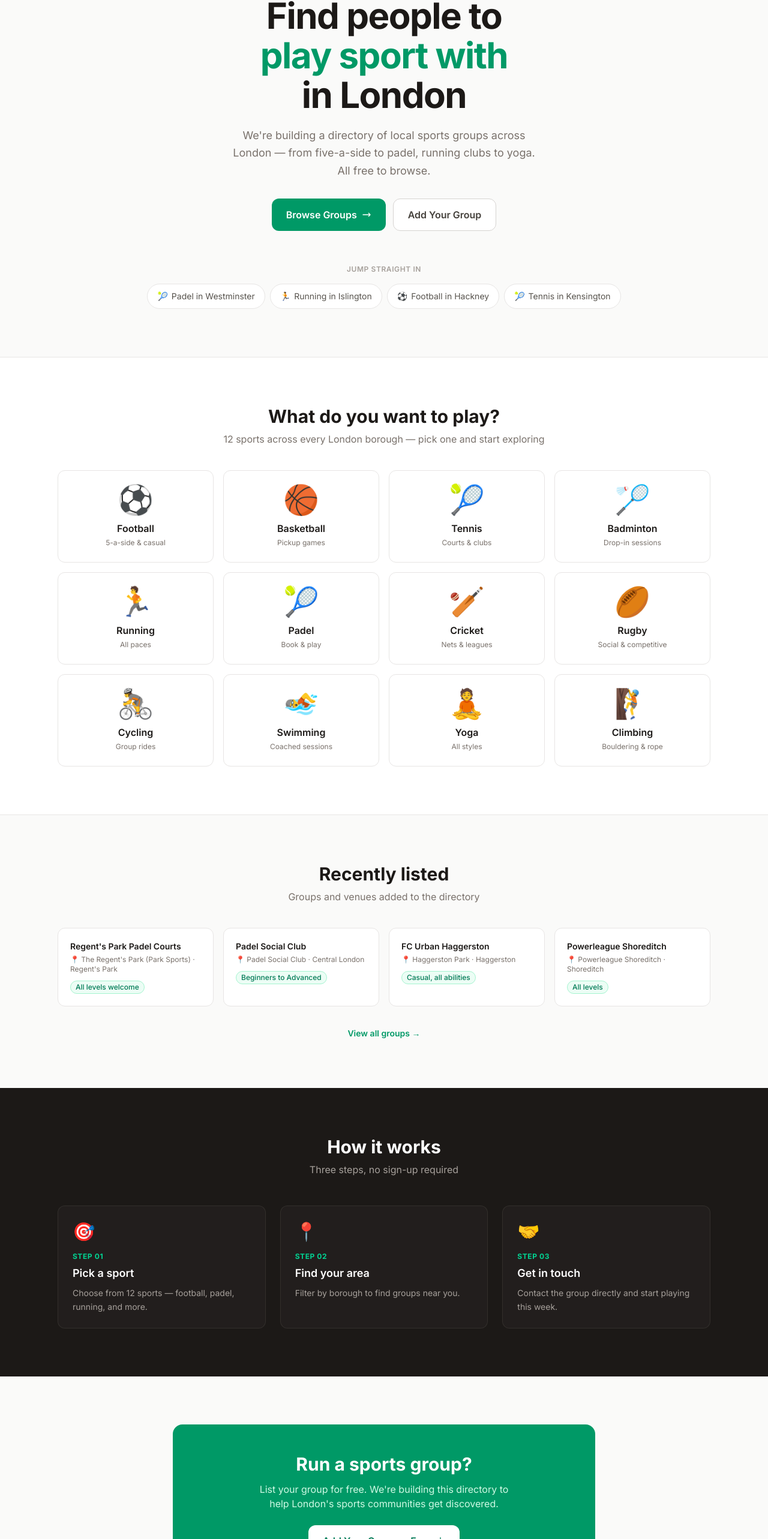
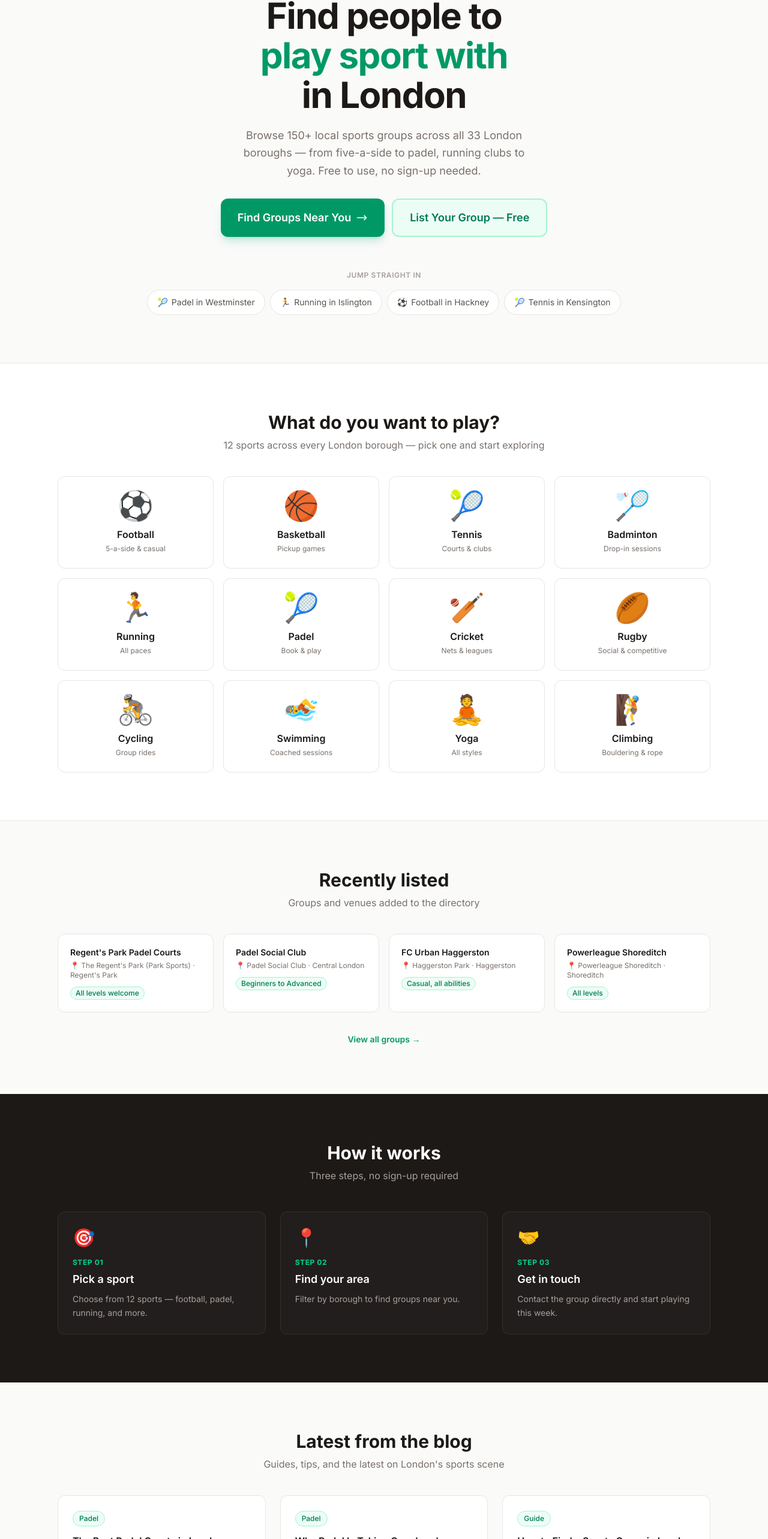
Before and after one commit to longman-ai/london-sports, a Next.js app: page / in a window 1280 px wide. Shown: the part 222-2788 px from the top of the page at 60% size. Built offline with nearby package versions, Linux system fonts and the light colour scheme.

Commit message:
Boost content score: richer meta, stronger CTAs, blog section, Twitter card, canonical URL

```diff
--- a/app/layout.tsx
+++ b/app/layout.tsx
@@ -10,32 +10,45 @@ const inter = Inter({
 export const metadata: Metadata = {
   title: "London Sports Community | Find Sports Groups Across London",
   description:
-    "Connect with local sports groups across London. Find football, basketball, tennis, badminton, running, and padel communities in your borough.",
+    "Find and join local sports groups across all 33 London boroughs. Browse 150+ football, basketball, tennis, padel, running, and yoga communities — all free, no sign-up required.",
   keywords: [
-    "london sports",
-    "sports groups london",
-    "football london",
+    "london sports groups",
+    "sports groups near me london",
+    "find sports partners london",
+    "football groups london",
     "basketball london",
-    "tennis london",
-    "padel london",
-    "running groups london",
+    "tennis groups london",
+    "padel courts london",
+    "running clubs london",
+    "yoga classes london",
+    "badminton london",
     "sports communities london",
-    "london fitness groups"
+    "london fitness groups",
+    "local sports london",
+    "play sport london"
   ],
   metadataBase: new URL("https://londonsportscommunity.co.uk"),
   openGraph: {
-    title: "London Sports Community",
-    description: "Find your sport across London",
+    title: "London Sports Community | Find Local Sports Groups Across All 33 Boroughs",
+    description: "Browse 150+ sports groups across every London borough. Football, padel, running, tennis, yoga and more — all free, no sign-up required.",
     url: "https://londonsportscommunity.co.uk",
     siteName: "London Sports Community",
     type: "website"
+  },
+  twitter: {
+    card: "summary_large_image",
+    title: "London Sports Community | Find Local Sports Groups",
+    description: "Browse 150+ sports groups across every London borough. Free directory, no sign-up required."
+  },
+  alternates: {
+    canonical: "https://londonsportscommunity.co.uk"
   }
 };
 
 export const viewport: Viewport = {
   width: "device-width",
   initialScale: 1,
-  themeColor: "#2563eb"
+  themeColor: "#059669"
 };
 
 export default function RootLayout({
--- a/app/page.tsx
+++ b/app/page.tsx
@@ -50,24 +50,24 @@ export default function Home() {
               </h1>
 
               <p className="text-lg text-stone-500 max-w-lg mx-auto leading-relaxed mb-8">
-                We&apos;re building a directory of local sports groups across London — from five-a-side to padel, running clubs to yoga. All free to browse.
+                Browse 150+ local sports groups across all 33 London boroughs — from five-a-side to padel, running clubs to yoga. Free to use, no sign-up needed.
               </p>
 
               <div className="flex flex-col sm:flex-row gap-3 justify-center">
                 <Link
                   href="/browse"
-                  className="inline-flex items-center justify-center gap-2 px-6 py-3.5 text-white bg-emerald-600 rounded-xl font-semibold hover:bg-emerald-700 transition-colors"
+                  className="inline-flex items-center justify-center gap-2 px-7 py-4 text-white bg-emerald-600 rounded-xl font-semibold text-lg hover:bg-emerald-700 transition-colors shadow-lg shadow-emerald-600/20"
                 >
-                  Browse Groups
-                  <svg className="w-4 h-4" fill="none" viewBox="0 0 24 24" stroke="currentColor">
+                  Find Groups Near You
+                  <svg className="w-5 h-5" fill="none" viewBox="0 0 24 24" stroke="currentColor">
                     <path strokeLinecap="round" strokeLinejoin="round" strokeWidth={2} d="M17 8l4 4m0 0l-4 4m4-4H3" />
                   </svg>
                 </Link>
                 <Link
                   href="/submit"
-                  className="inline-flex items-center justify-center gap-2 px-6 py-3.5 text-stone-700 bg-white border border-stone-300 rounded-xl font-semibold hover:border-stone-400 hover:bg-stone-50 transition-all"
+                  className="inline-flex items-center justify-center gap-2 px-7 py-4 text-emerald-700 bg-emerald-50 border-2 border-emerald-200 rounded-xl font-semibold text-lg hover:border-emerald-400 hover:bg-emerald-100 transition-all"
                 >
-                  Add Your Group
+                  List Your Group — Free
                 </Link>
               </div>
             </div>
@@ -174,22 +174,61 @@ export default function Home() {
           </div>
         </section>
 
+        {/* Latest from the Blog */}
+        <section className="py-16 md:py-20 bg-stone-50 w-full flex justify-center">
+          <div className="w-full max-w-6xl px-5 sm:px-8">
+            <div className="text-center mb-10">
+              <h2 className="text-2xl md:text-3xl font-bold text-stone-900 mb-2">
+                Latest from the blog
+              </h2>
+              <p className="text-stone-500">
+                Guides, tips, and the latest on London&apos;s sports scene
+              </p>
+            </div>
+            <div className="grid grid-cols-1 md:grid-cols-3 gap-6">
+              {[
+                { title: 'The Best Padel Courts in London: 2026 Guide', slug: 'best-padel-courts-london-2026', tag: 'Padel' },
+                { title: 'Why Padel Is Taking Over London', slug: 'why-padel-taking-over-london', tag: 'Padel' },
+                { title: 'How to Find a Sports Group in London', slug: 'how-to-find-sports-group-london', tag: 'Guide' },
+              ].map((post) => (
+                <Link
+                  key={post.slug}
+                  href={`/blog/${post.slug}`}
+                  className="bg-white rounded-xl border border-stone-200 p-6 hover:border-emerald-300 hover:shadow-md transition-all group"
+                >
+                  <span className="inline-block text-xs font-medium px-2.5 py-1 rounded-full bg-emerald-50 text-emerald-700 border border-emerald-200 mb-3">
+                    {post.tag}
+                  </span>
+                  <h3 className="font-semibold text-stone-900 group-hover:text-emerald-700 transition-colors">
+                    {post.title}
+                  </h3>
+                </Link>
+              ))}
+            </div>
+            <div className="text-center mt-8">
+              <Link href="/blog" className="text-sm font-semibold text-emerald-600 hover:text-emerald-700 transition-colors">
+                Read all articles →
+              </Link>
+            </div>
+          </div>
+        </section>
+
         {/* CTA for group owners */}
         <section className="py-16 md:py-20 w-full flex justify-center">
           <div className="w-full max-w-3xl px-5 sm:px-8 text-center">
             <div className="bg-emerald-600 rounded-2xl p-8 md:p-12">
               <h2 className="text-2xl md:text-3xl font-bold text-white mb-3">
-                Run a sports group?
+                Run a sports group in London?
               </h2>
               <p className="text-emerald-100 mb-6 max-w-md mx-auto">
-                List your group for free. We&apos;re building this directory to help London&apos;s sports communities get discovered.
+                Get your group discovered by hundreds of Londoners looking to play. Listing is free and takes 2 minutes.
               </p>
               <Link
                 href="/submit"
-                className="inline-flex items-center gap-2 px-6 py-3.5 text-emerald-700 bg-white rounded-xl font-semibold hover:bg-emerald-50 transition-colors"
+                className="inline-flex items-center gap-2 px-7 py-4 text-emerald-700 bg-white rounded-xl font-semibold text-lg hover:bg-emerald-50 transition-colors shadow-lg"
               >
-                Add Your Group — Free
-                <svg className="w-4 h-4" fill="none" viewBox="0 0 24 24" stroke="currentColor">
+                List Your Group Now — Free
+                <svg className="w-5 h-5" fill="none" viewBox="0 0 24 24" stroke="currentColor">
                   <path strokeLinecap="round" strokeLinejoin="round" strokeWidth={2} d="M12 4v16m8-8H4" />
                 </svg>
               </Link>
```
